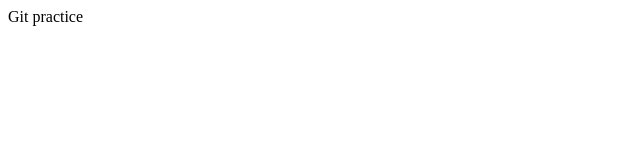
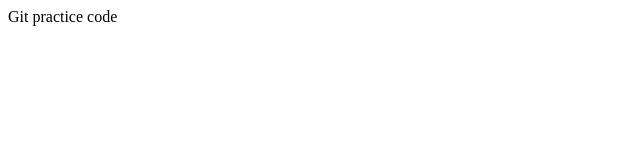
Before and after one commit to Pankaj0333/gitpractice, a plain HTML site: page index.html in a window 1280 px wide. Shown: the full height of the page, 0-640 px from the left. Drawn offline with Linux system fonts and the light colour scheme.

Commit message:
2nd commit

```diff
--- a/index.html
+++ b/index.html
@@ -1,4 +1,4 @@
 
 <html>
-    <body>Git practice</body>
+    <body>Git practice code</body>
 </html>
```
